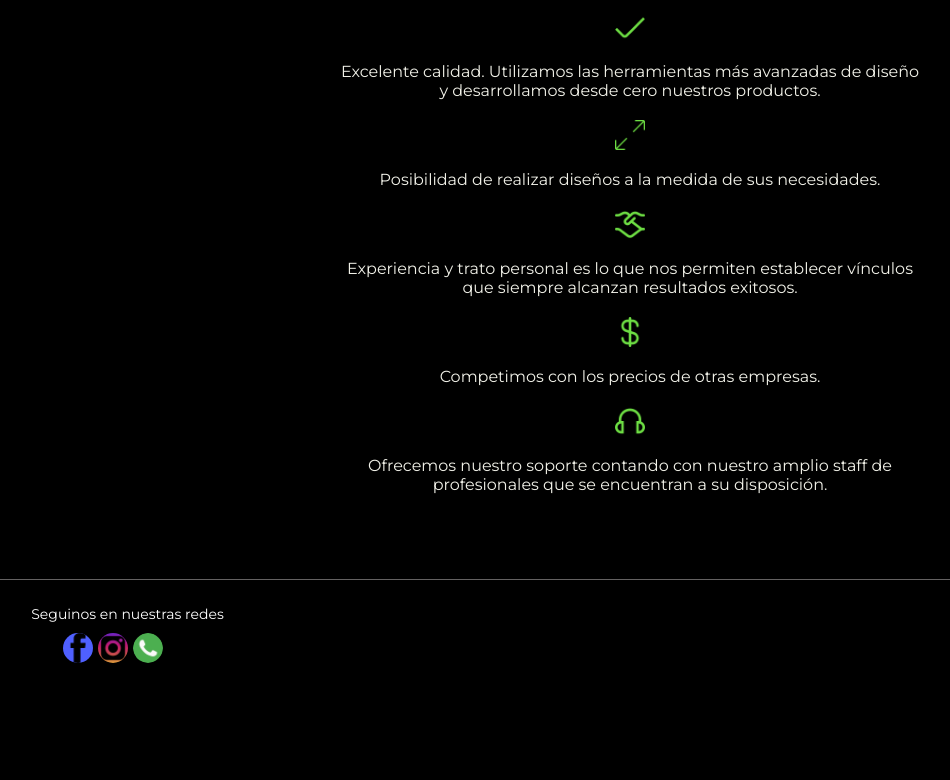
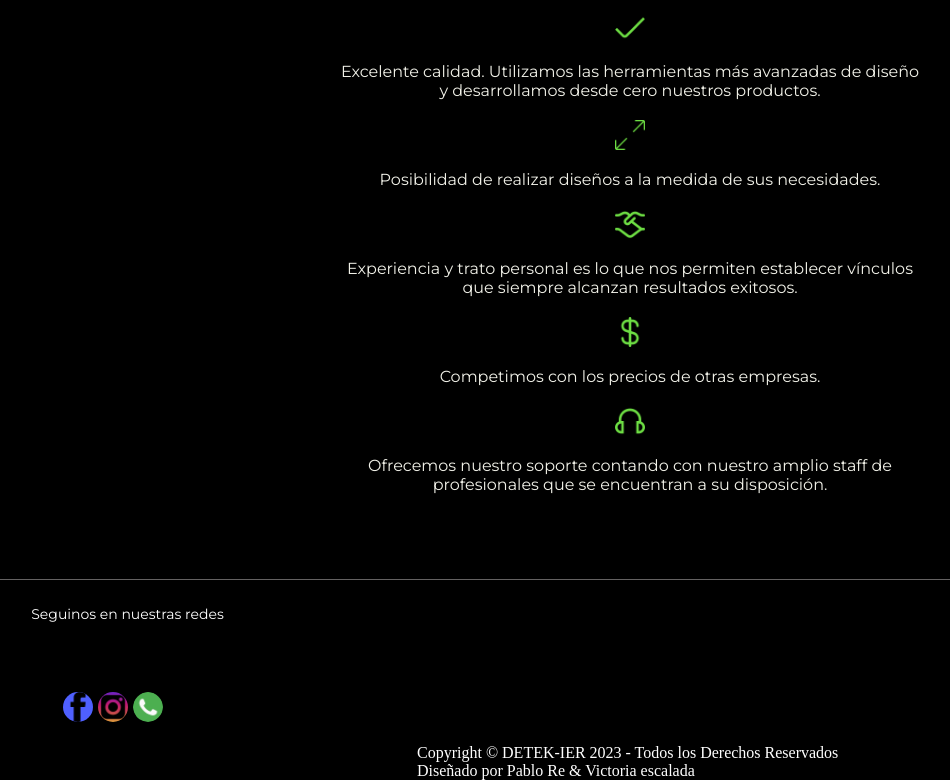
Before and after one commit to ViqiS/Detek, a plain HTML site: page empresa.html in a window 1280 px wide. Shown: the part 923-1703 px from the top of the page, without its empty margins (10-960 px from the left). Before the commit the page ends 1586 px from the top, so only its background shows below. Drawn offline with Linux system fonts and the light colour scheme.

Commit message:
agrego cambios en footer -empresa y background en contacto(faltan cambios)

```diff
--- a/empresa.html
+++ b/empresa.html
@@ -160,8 +160,17 @@
             justify-content: center;
             align-items: center;
         }
-
         /* Footer */
+        .conteiner-footer {
+            display: grid;
+            grid-template-columns: repeat(3,426px);
+            height: 200px;
+            justify-content: space-between;
+        }
+        footer {
+            border-top: 1px solid rgb(100, 98, 98);
+        }
+        /* Redes */
         .redes {
             width: 250px;
             display: grid;
@@ -198,9 +207,15 @@
         ul li img{
             border-radius: 50%;
         }
-        /* 6EDF44 codigo de color de los iconos */
-        footer {
-            border-top: 1px solid rgb(100, 98, 98);
+        /* 6EDF44 codigo de color de los iconos PREGUNTAR */
+
+        /* DERECHOS */
+        .derechos {
+            background-color: var(--black);
+            display: grid;
+            align-items: flex-end;
+            font-size: var(--md);
+            color: var(--white);
         }
     </style>
 </head>
@@ -260,8 +275,12 @@
         </div>
     </section>
     <footer>
+    <section class="conteiner-footer">
+
         <section class="redes">
+
         <span class="span-seguinos">Seguinos en nuestras redes</span>
+
             <div class="orden-del-footer">
             <ul class="social-icons">
                 <li class="facebook">
@@ -281,6 +300,15 @@
                 </li>
             </ul>
             </div>
+
+        </section>
+
+        <section class="derechos">
+            <div class="copirigth">
+                <p>Copyright © DETEK-IER 2023 - Todos los Derechos Reservados </p>
+                <p class="diseñadores">Diseñado por Pablo Re & Victoria escalada</p>
+            </div>
+        </section>
     </section>
 </footer>
 </body>
```
Also changed, not shown: Contact.html (+6 -1 lines), productos.html (+1 -0 lines), logo/logodk.jpg (added).
